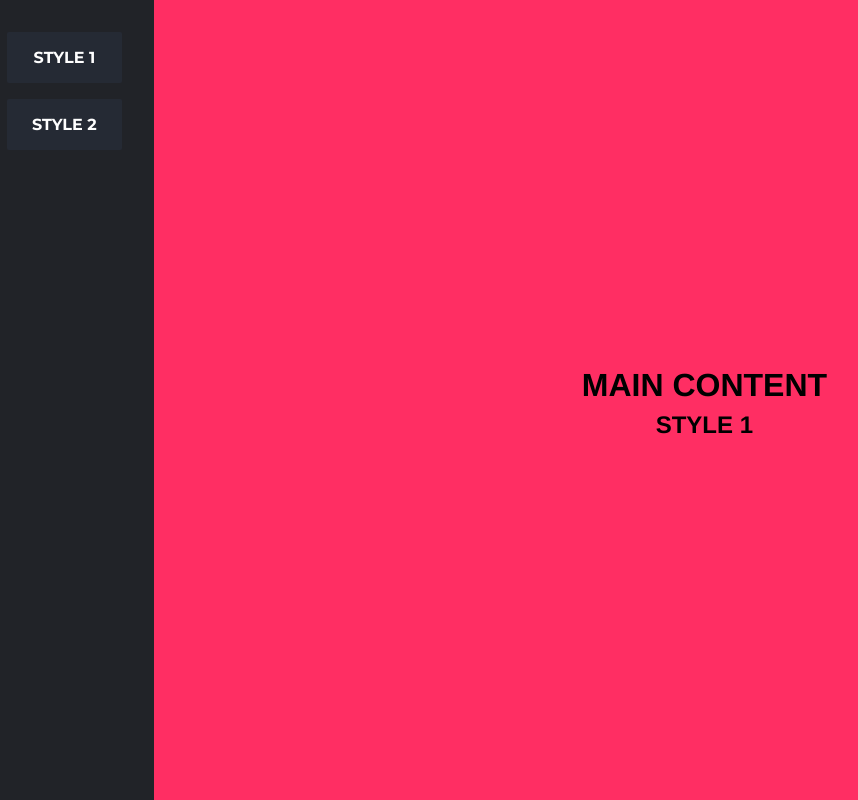
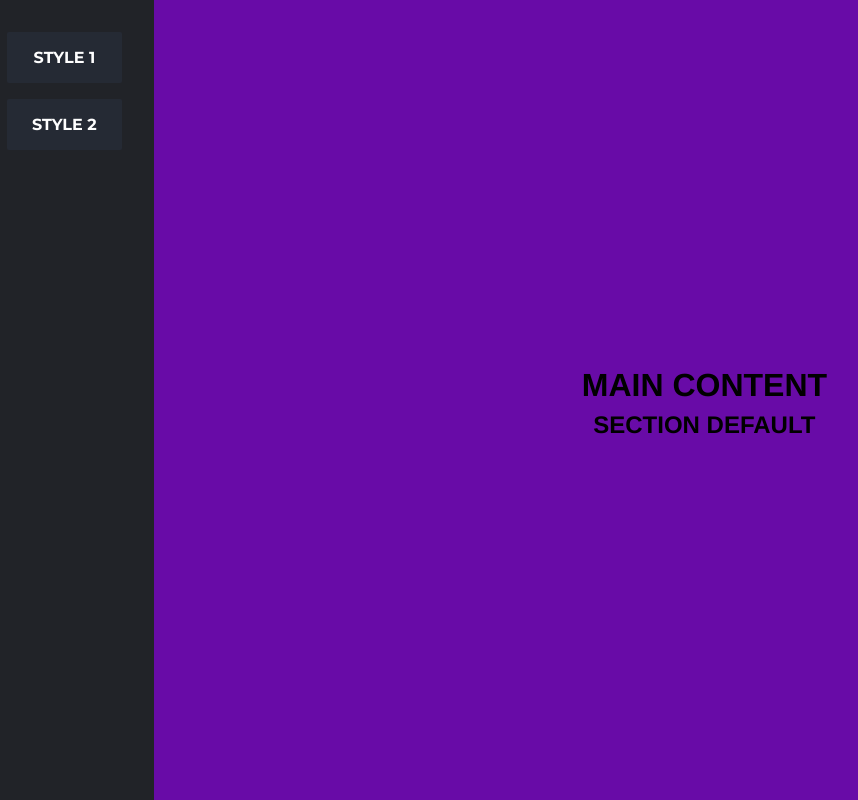
Before and after one commit to WesleyFerreira97/useContext-and-redux-examples, a React (Vite) app: page / in a window 1280 px wide. Shown: the whole page, without its empty margins (25-883 px from the left). Built offline with nearby package versions, Linux system fonts and the light colour scheme.

Commit message:
Context initial settings

```diff
--- a/src/components/MainContent/index.tsx
+++ b/src/components/MainContent/index.tsx
@@ -1,12 +1,15 @@
-import React from 'react'
+import React, { useContext, useEffect } from 'react'
+import { useSectionsContext } from '../../contexts/SectionsContext';
 import { MainContentWrap } from './style'
 
 export function MainContent() {
+    const { contextState } = useSectionsContext();
+
     return (
-        <MainContentWrap>
+        <MainContentWrap bg={contextState.bg}>
             <header className='header'>
                 <h1 className='title'>Main Content</h1>
-                <h2>Style 1</h2>
+                <h2>{contextState.text}</h2>
             </header>
         </MainContentWrap>
     )
--- a/src/components/MainContent/style.tsx
+++ b/src/components/MainContent/style.tsx
@@ -1,12 +1,16 @@
 import styled from "styled-components";
 
-export const MainContentWrap = styled.div`
+type MainContentProps = {
+    bg?: string;
+}
+
+export const MainContentWrap = styled.div<MainContentProps>`
     height: 100vh;
     width: 100%;
-    background-color: #FF2E63;
     display: flex;
     justify-content: center;
     align-items: center;
+    background-color: ${props => props.bg};
 
     .header {
         text-align: center;
@@ -17,3 +21,8 @@ export const MainContentWrap = styled.div`
         }
     }
 `
+
+
+MainContentWrap.defaultProps = {
+    bg: "#FF2E63"
+}
--- a/src/components/Sidebar/index.tsx
+++ b/src/components/Sidebar/index.tsx
@@ -1,8 +1,34 @@
-import React from 'react'
+import React, { useEffect } from 'react'
+import { useSectionsContext } from '../../contexts/SectionsContext'
 import { ButtonSidebar } from '../ButtonSidebar'
 import { SidebarWrap } from './style'
 
+const SectionsStyles = {
+    section1: {
+        bg: '#FF2E63',
+        text: 'Section 1'
+    },
+    section2: {
+        bg: '#3e13b4',
+        text: 'Section 2'
+    },
+    section3: {
+        bg: '#292928',
+        text: 'Section 3'
+    }
+}
+
 export function Sidebar() {
+    const { setContextState } = useSectionsContext();
+
+    useEffect(() => {
+
+        setContextState({
+            bg: 'black',
+            text: 'fuck'
+        });
+    }, [])
+
     return (
         <SidebarWrap>
             <ButtonSidebar> Style 1 </ButtonSidebar>
--- /dev/null
+++ b/src/contexts/SectionsContext.tsx
@@ -0,0 +1,38 @@
+import React, { createContext, useContext, useState } from "react";
+
+type SectionsContextTypes = {
+    bg: string;
+    text: string;
+}
+
+type SectionsContextProviderProps = {
+    state: SectionsContextTypes;
+    setState: (state: SectionsContextTypes) => void;
+}
+
+const initialValues = {
+    bg: '#680ba7',
+    text: 'Section Default'
+}
+
+const SectionContext = createContext<SectionsContextTypes>(initialValues);
+
+export const useSectionsContext = () => {
+    const context = useContext(SectionContext);
+    const [contextState, setContextState] = useState<SectionsContextTypes>(context);
+
+    return { contextState, setContextState };
+}
+
+type SectionsStyleTypes = {
+    children: React.ReactNode
+}
+
+export const SectionsStyleProvider = ({ children }: SectionsStyleTypes) => {
+
+    return (
+        <SectionContext.Provider value={initialValues}>
+            {children}
+        </SectionContext.Provider>
+    )
+}
--- a/src/pages/Home.tsx
+++ b/src/pages/Home.tsx
@@ -1,7 +1,8 @@
-import React from 'react'
+import React, { createContext } from 'react'
 import { MainContent } from '../components/MainContent'
 import { Sidebar } from '../components/Sidebar'
 import styled from 'styled-components'
+import { SectionsStyleProvider } from '../contexts/SectionsContext';
 
 const StyledHome = styled.div`
     display: flex;
@@ -10,9 +11,11 @@ const StyledHome = styled.div`
 
 export function Home() {
     return (
-        <StyledHome>
-            <Sidebar />
-            <MainContent />
-        </StyledHome>
+        <SectionsStyleProvider>
+            <StyledHome>
+                <Sidebar />
+                <MainContent />
+            </StyledHome>
+        </SectionsStyleProvider>
     )
 }
```
